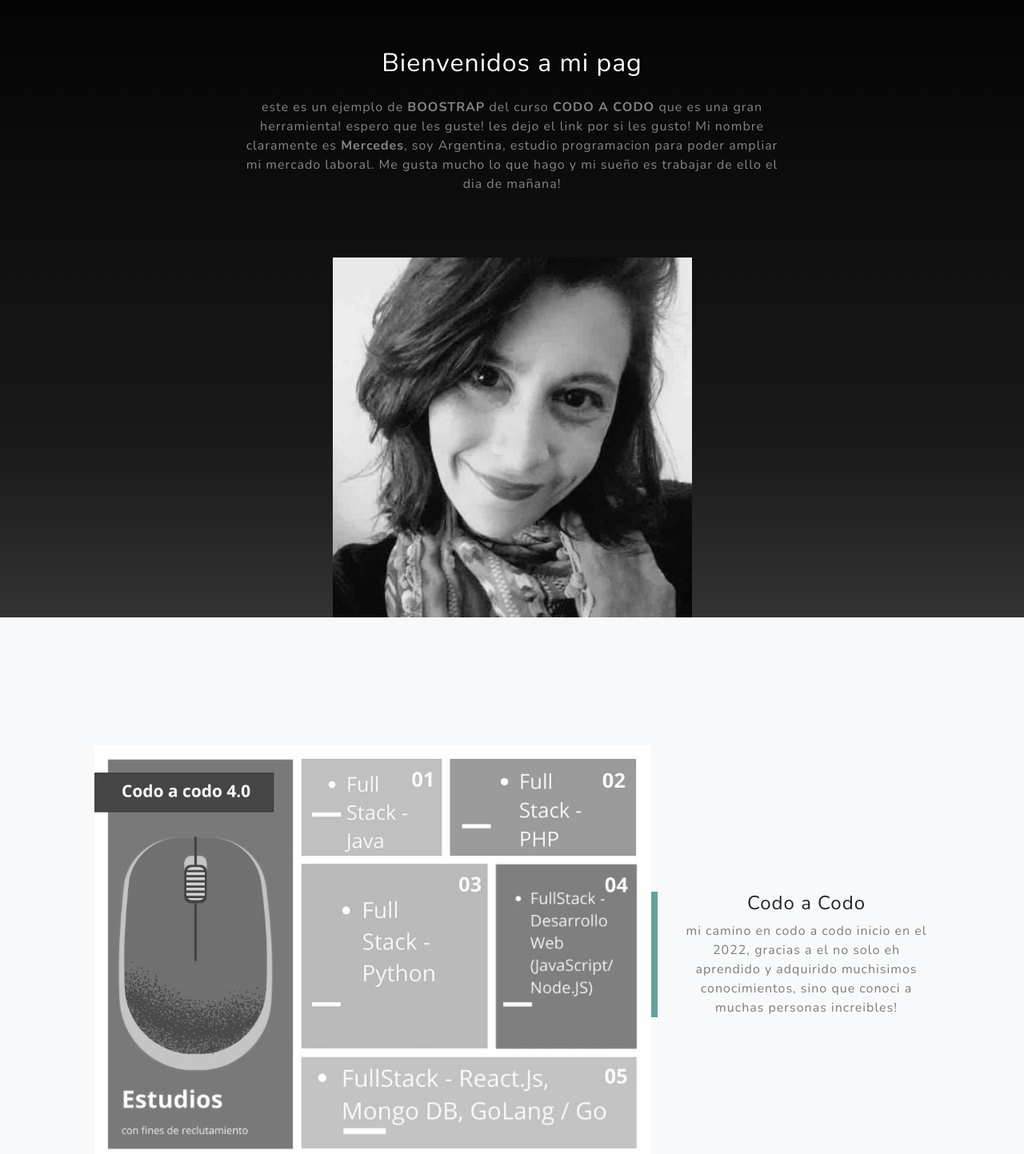
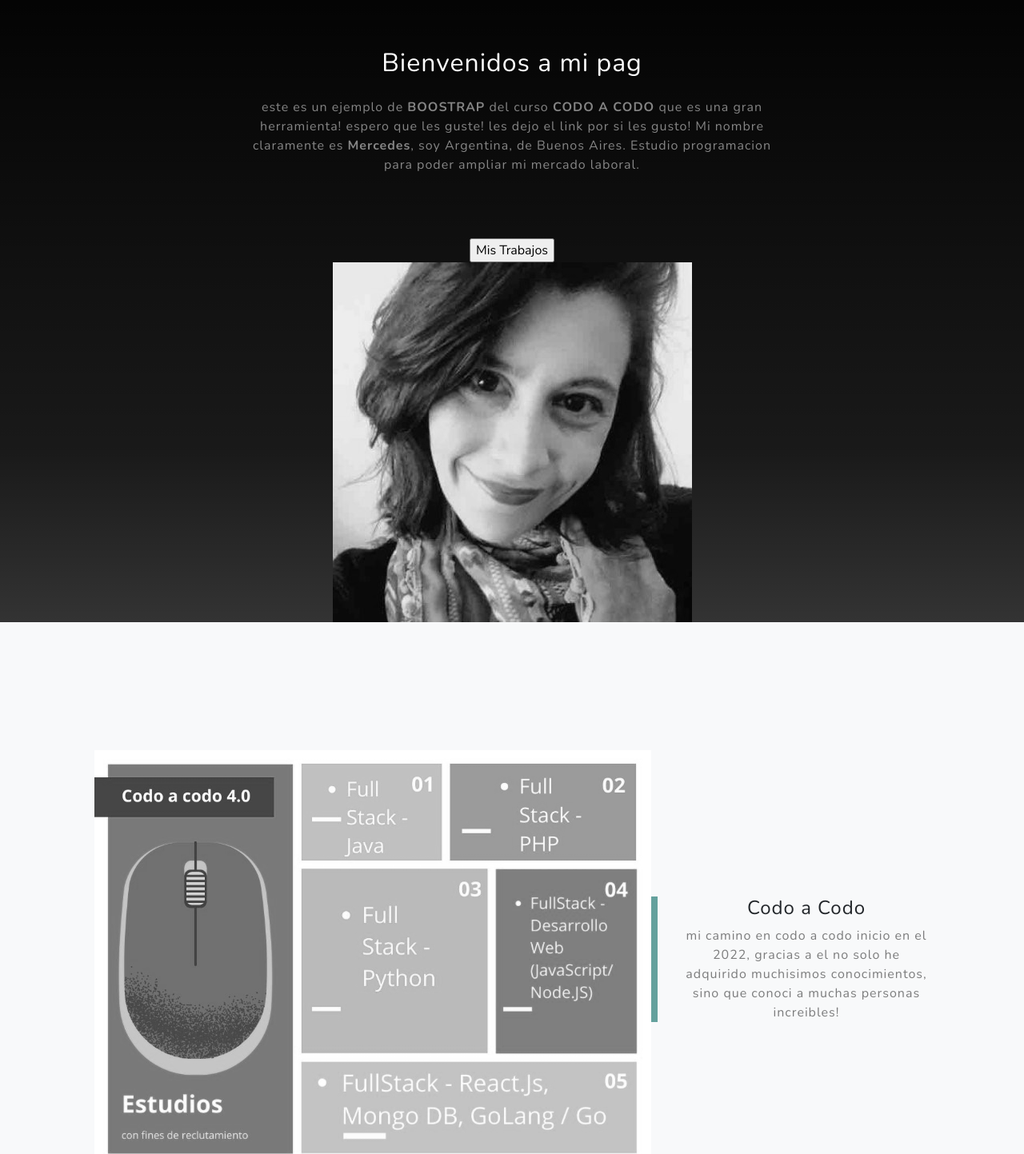
Before and after one commit to Mechytas03/mercedes-Codo-a-codo-Reacts, a plain HTML site: page index.html in a window 1280 px wide. Shown: the part 900-2343 px from the top of the page at 80% size. Drawn offline with nearby package versions, Linux system fonts and the light colour scheme.

Commit message:
Add files via upload

```diff
--- a/index.html
+++ b/index.html
@@ -58,7 +58,12 @@
                            este es un ejemplo de <strong>BOOSTRAP</strong> del curso <strong >CODO A CODO </strong> que  es una gran herramienta! espero que les guste!
 
                             <a href="https://startbootstrap.com/theme/grayscale/"></a>
-les dejo el link por si les gusto!   Mi nombre claramente es <strong>Mercedes</strong>, soy Argentina, estudio programacion para poder ampliar mi mercado laboral. Me gusta mucho lo que hago y mi sueño es trabajar de ello el dia de mañana!                     </p>
+les dejo el link por si les gusto!   Mi nombre claramente es <strong>Mercedes</strong>, soy Argentina, de Buenos Aires. Estudio programacion para poder ampliar mi mercado laboral.                      </p>
+
+
+<a href="https://tourmaline-cactus-187683.netlify.app//">
+    <input type="button" value="Mis Trabajos">
+    </a>
                     </div>
                 </div>
                 <img class="img-fluid" id="fotomia" src="./assets/img/1517364132276.jpg"  alt="..." />
@@ -73,7 +78,7 @@ les dejo el link por si les gusto!   Mi nombre claramente es <strong>Mercedes</s
                     <div class="col-xl-4 col-lg-5">
                         <div class="featured-text text-center text-lg-left">
                             <h4>Codo a Codo</h4>
-                            <p class="text-black-50 mb-0">mi camino en codo a codo inicio en el 2022, gracias a el no solo eh aprendido y adquirido muchisimos conocimientos, sino que conoci a muchas personas increibles!</p>
+                            <p class="text-black-50 mb-0">mi camino en codo a codo inicio en el 2022, gracias a el no solo he  adquirido muchisimos conocimientos, sino que conoci a muchas personas increibles!</p>
                         </div>
                     </div>
                 </div>
```
